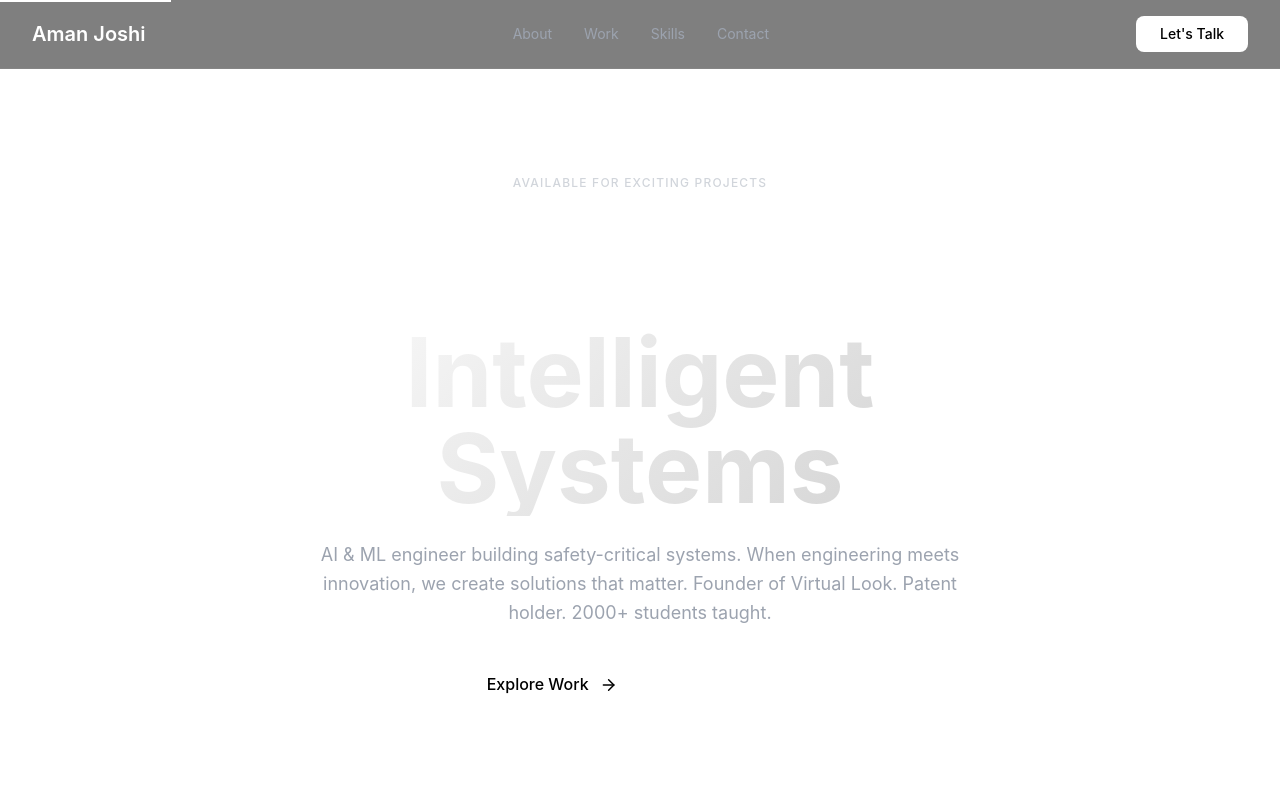
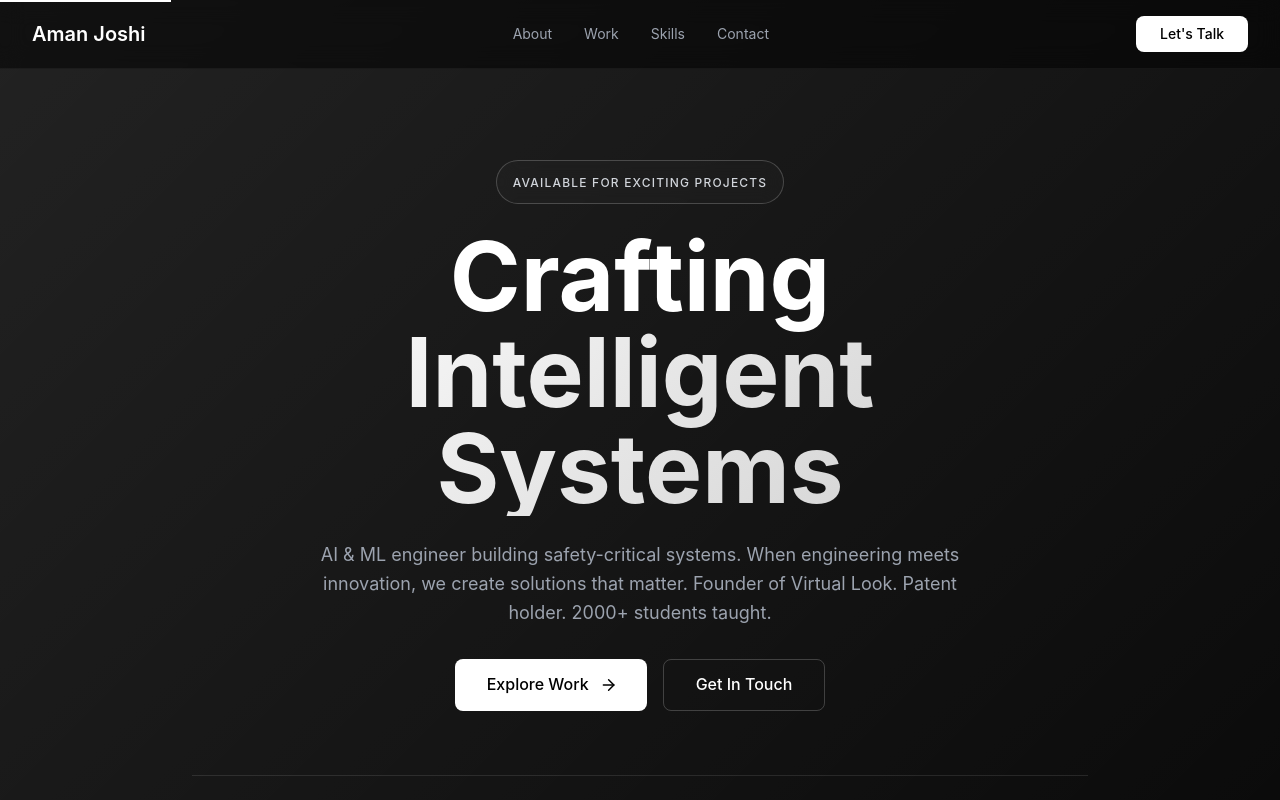
Before and after one commit to CodingWorld-007/Portfolio, a React (Vite) app: page / in a window 1280 px wide. Shown: the top 800 px of the page. Built offline with nearby package versions, Linux system fonts and the light colour scheme.

Commit message:
Add files via upload

```diff
--- a/src/index.css
+++ b/src/index.css
@@ -11,6 +11,7 @@
 html {
   scroll-behavior: smooth;
   overflow-x: hidden;
+  color-scheme: dark;
 }
 
 body {
@@ -318,22 +319,6 @@ textarea:focus {
   }
 }
 
-/* Light mode support (if user prefers light theme) */
-@media (prefers-color-scheme: light) {
-  body {
-    background: #ffffff;
-    color: #1a1a1a;
-  }
-
-  ::-webkit-scrollbar-track {
-    background: #ffffff;
-  }
-
-  ::-webkit-scrollbar-thumb {
-    background: linear-gradient(180deg, #333333, #cccccc);
-  }
-}
-
 /* Touch device optimizations */
 @media (hover: none) and (pointer: coarse) {
   /* Disable hover effects on touch devices */
```
